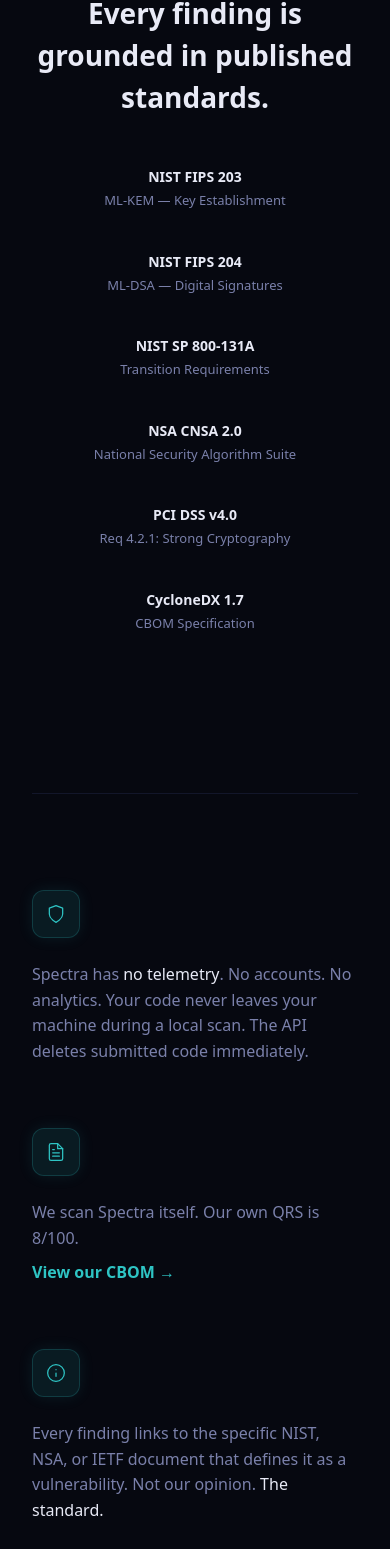
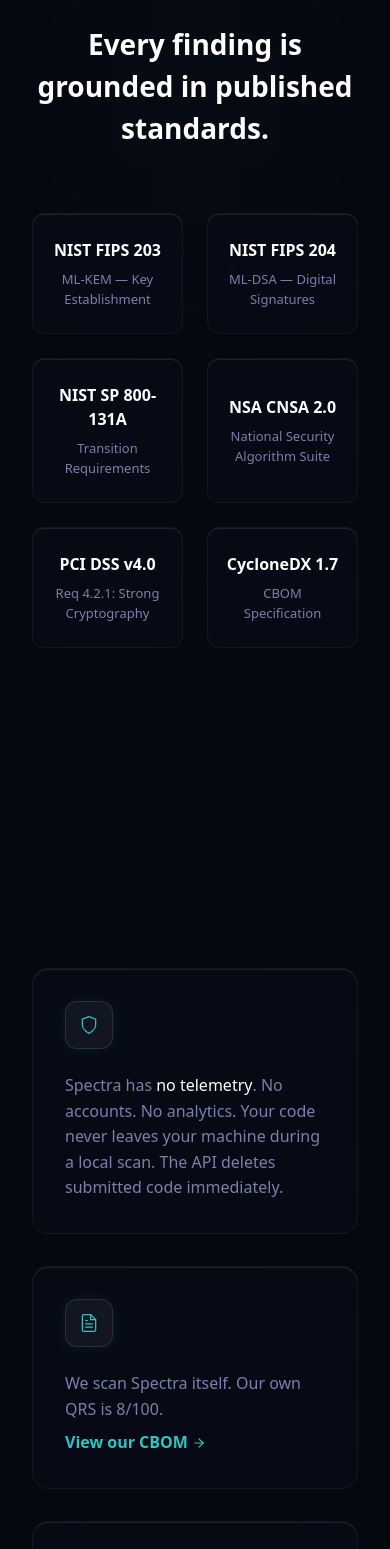
Before and after one commit to HarshalPatel1972/spectra-site, a Next.js app in the folder landing/: page / in a window 390 px wide. Shown: the part 4013-5562 px from the top of the page. Built offline with nearby package versions, Linux system fonts and the light colour scheme.

Commit message:
UI: Overhaul the Standards, Trust, and CTA sections to complete the V2 glassmorphism aesthetic

```diff
--- a/landing/src/app/page.tsx
+++ b/landing/src/app/page.tsx
@@ -240,9 +240,10 @@
           </section>
 
           {/* STANDARDS SECTION */}
-          <section className="text-center pt-24 border-t border-border/50">
-            <h2 className="font-serif text-[clamp(1.75rem,2.5vw,2.5rem)] font-bold text-text-primary mb-12">Every finding is grounded in published standards.</h2>
-            <div className="flex flex-wrap justify-center gap-x-12 gap-y-10 font-sans text-[14px] text-text-secondary max-w-4xl mx-auto">
+          <section className="text-center pt-32 pb-16 relative">
+            <div className="absolute inset-0 bg-brand/5 blur-[100px] rounded-full w-1/2 mx-auto h-1/2 -z-10 opacity-50"></div>
+            <h2 className="font-serif text-[clamp(1.75rem,2.5vw,2.5rem)] font-bold text-white mb-16">Every finding is grounded in published standards.</h2>
+            <div className="grid grid-cols-2 md:grid-cols-3 gap-6 max-w-5xl mx-auto">
               {[
                 { title: "NIST FIPS 203", desc: "ML-KEM — Key Establishment" },
                 { title: "NIST FIPS 204", desc: "ML-DSA — Digital Signatures" },
@@ -251,50 +252,52 @@
                 { title: "PCI DSS v4.0", desc: "Req 4.2.1: Strong Cryptography" },
                 { title: "CycloneDX 1.7", desc: "CBOM Specification" }
               ].map((std, i) => (
-                <div key={i} className="flex flex-col items-center group cursor-default">
-                  <span className="text-text-primary font-bold mb-1 group-hover:text-brand transition-colors">{std.title}</span>
-                  <span className="text-[13px]">{std.desc}</span>
+                <div key={i} className="glass-panel py-6 px-4 rounded-xl flex flex-col items-center justify-center group hover:border-brand/40 transition-colors">
+                  <span className="text-white font-bold mb-2 group-hover:text-brand transition-colors text-[16px]">{std.title}</span>
+                  <span className="text-[13px] text-text-secondary text-center">{std.desc}</span>
                 </div>
               ))}
             </div>
           </section>
 
           {/* TRUST SECTION */}
-          <section className="border-t border-border/50 pt-24 pb-24">
-            <div className="grid grid-cols-1 md:grid-cols-3 gap-16 font-sans text-[1rem] leading-[1.6] text-text-secondary">
-              <div className="flex flex-col gap-6">
-                <div className="inline-flex w-12 h-12 bg-brand/10 border border-brand/20 items-center justify-center rounded-xl text-brand shadow-[0_0_15px_rgba(46,196,196,0.1)]">
+          <section className="pt-24 pb-32">
+            <div className="grid grid-cols-1 md:grid-cols-3 gap-8 font-sans text-[1rem] leading-[1.6] text-text-secondary max-w-6xl mx-auto">
+              <div className="glass-panel p-8 rounded-2xl flex flex-col gap-6">
+                <div className="inline-flex w-12 h-12 bg-white/5 border border-white/10 items-center justify-center rounded-xl text-brand shadow-[0_0_15px_rgba(46,196,196,0.1)]">
                   <svg xmlns="http://www.w3.org/2000/svg" width="20" height="20" viewBox="0 0 24 24" fill="none" stroke="currentColor" strokeWidth="1.5" strokeLinecap="round" strokeLinejoin="round"><path d="M12 22s8-4 8-10V5l-8-3-8 3v7c0 6 8 10 8 10z"></path></svg>
                 </div>
-                <p>Spectra has <strong className="text-text-primary font-medium">no telemetry</strong>. No accounts. No analytics. Your code never leaves your machine during a local scan. The API deletes submitted code immediately.</p>
+                <p>Spectra has <strong className="text-white font-medium">no telemetry</strong>. No accounts. No analytics. Your code never leaves your machine during a local scan. The API deletes submitted code immediately.</p>
               </div>
-              <div className="flex flex-col gap-6">
-                <div className="inline-flex w-12 h-12 bg-brand/10 border border-brand/20 items-center justify-center rounded-xl text-brand shadow-[0_0_15px_rgba(46,196,196,0.1)]">
+              <div className="glass-panel p-8 rounded-2xl flex flex-col gap-6">
+                <div className="inline-flex w-12 h-12 bg-white/5 border border-white/10 items-center justify-center rounded-xl text-brand shadow-[0_0_15px_rgba(46,196,196,0.1)]">
                   <svg xmlns="http://www.w3.org/2000/svg" width="20" height="20" viewBox="0 0 24 24" fill="none" stroke="currentColor" strokeWidth="1.5" strokeLinecap="round" strokeLinejoin="round"><path d="M14 2H6a2 2 0 0 0-2 2v16a2 2 0 0 0 2 2h12a2 2 0 0 0 2-2V8z"></path><polyline points="14 2 14 8 20 8"></polyline><line x1="16" y1="13" x2="8" y2="13"></line><line x1="16" y1="17" x2="8" y2="17"></line><polyline points="10 9 9 9 8 9"></polyline></svg>
                 </div>
-                <p>We scan Spectra itself. Our own QRS is 8/100. <br/><a href="https://github.com/HarshalPatel1972/spectra" className="text-brand hover:text-brand-dim transition-colors font-semibold mt-2 inline-block">View our CBOM &rarr;</a></p>
+                <p>We scan Spectra itself. Our own QRS is 8/100. <br/><a href="https://github.com/HarshalPatel1972/spectra" className="text-brand hover:text-white transition-colors font-semibold mt-2 inline-flex items-center gap-1">View our CBOM <svg xmlns="http://www.w3.org/2000/svg" width="14" height="14" viewBox="0 0 24 24" fill="none" stroke="currentColor" strokeWidth="2" strokeLinecap="round" strokeLinejoin="round"><line x1="5" y1="12" x2="19" y2="12"></line><polyline points="12 5 19 12 12 19"></polyline></svg></a></p>
               </div>
-              <div className="flex flex-col gap-6">
-                <div className="inline-flex w-12 h-12 bg-brand/10 border border-brand/20 items-center justify-center rounded-xl text-brand shadow-[0_0_15px_rgba(46,196,196,0.1)]">
+              <div className="glass-panel p-8 rounded-2xl flex flex-col gap-6">
+                <div className="inline-flex w-12 h-12 bg-white/5 border border-white/10 items-center justify-center rounded-xl text-brand shadow-[0_0_15px_rgba(46,196,196,0.1)]">
                   <svg xmlns="http://www.w3.org/2000/svg" width="20" height="20" viewBox="0 0 24 24" fill="none" stroke="currentColor" strokeWidth="1.5" strokeLinecap="round" strokeLinejoin="round"><circle cx="12" cy="12" r="10"></circle><path d="M12 16v-4"></path><path d="M12 8h.01"></path></svg>
                 </div>
-                <p>Every finding links to the specific NIST, NSA, or IETF document that defines it as a vulnerability. Not our opinion. <strong className="text-text-primary font-medium">The standard.</strong></p>
+                <p>Every finding links to the specific NIST, NSA, or IETF document that defines it as a vulnerability. Not our opinion. <strong className="text-white font-medium">The standard.</strong></p>
               </div>
             </div>
           </section>
         </main>
 
-        {/* BOTTOM CTA SECTION (GAMIFIED FLOATING DESIGN) */}
-        <section className="bg-surface-0 border-t border-brand/20 relative py-32 flex flex-col items-center justify-center overflow-hidden">
+        {/* BOTTOM CTA SECTION */}
+        <section className="bg-surface-0 border-t border-white/5 relative py-32 flex flex-col items-center justify-center overflow-hidden">
           <HeroHolograms />
-          <div className="z-10 text-center relative max-w-2xl mx-auto px-8">
-            <h2 className="font-serif text-[clamp(2.5rem,4vw,3.5rem)] font-extrabold text-text-primary mb-6 drop-shadow-sm">
+          <div className="absolute inset-0 bg-brand/10 blur-[120px] rounded-full w-[800px] h-[400px] top-1/2 left-1/2 -translate-x-1/2 -translate-y-1/2 pointer-events-none"></div>
+
+          <div className="z-10 text-center relative max-w-3xl mx-auto px-8 glass-panel p-16 rounded-3xl border border-white/10">
+            <h2 className="font-serif text-[clamp(2.5rem,4vw,3.5rem)] font-extrabold text-white mb-6 drop-shadow-sm">
               Ready to secure your cryptography?
             </h2>
-            <p className="font-sans text-[1.125rem] text-text-secondary leading-[1.6] mb-10">
+            <p className="font-sans text-[1.25rem] text-text-secondary leading-[1.6] mb-12">
               Join the teams using Spectra to map, score, and remediate cryptographic risk across their entire software development lifecycle.
             </p>
-            <Link href="/download" className="btn-push btn-push-solid px-14 py-5 text-[16px]">
+            <Link href="/download" className="btn-premium btn-premium-brand px-14 py-5 text-[16px]">
               GET STARTED
             </Link>
           </div>
```
